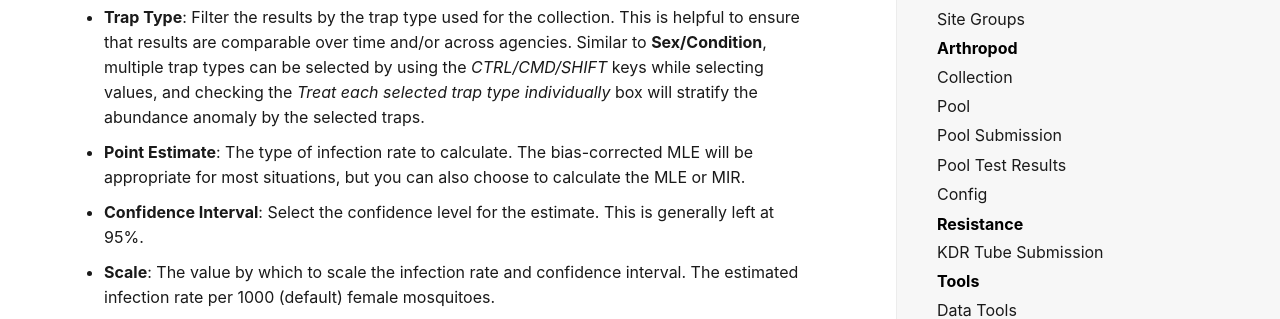
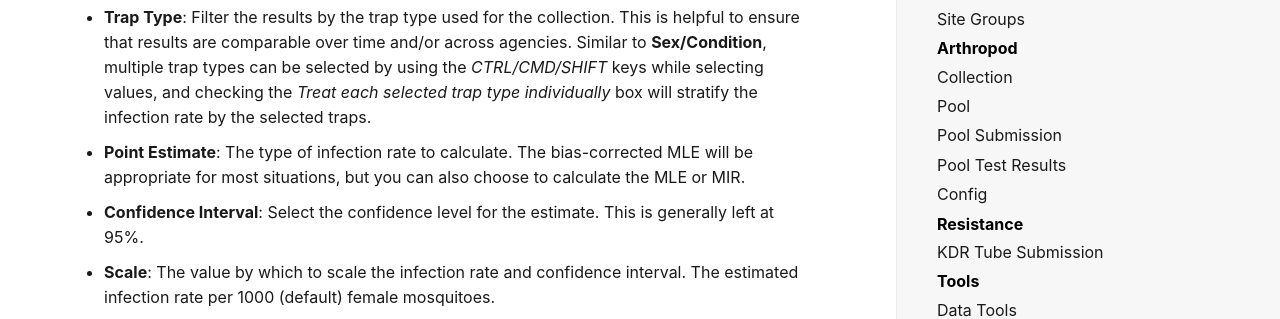
Before and after one commit to tlvaldepena/vectorsurv.org, a Jekyll site: the page built from _docs/tools/calculators/infection-rate.md, in a window 1280 px wide and 900 px high, scrolled down 2073 px. Shown: the part 178-497 px from the top of the window. Built offline with Jekyll 4.4.1, drawn with Linux system fonts in a browser that asks for light colours.

Commit message:
Fix typos

```diff
--- a/_docs/tools/calculators/infection-rate.md
+++ b/_docs/tools/calculators/infection-rate.md
@@ -13,7 +13,7 @@ The pool infection rate calculator estimates the arbovirus infection rate based
 * **Target/Virus**: The pathogen for which you wish to estimate the pool infection rate.
 * **Species**: Here you can choose whether to look at the infection rate for all species or selected species of interest. Multiple species can be selected by using the *CTRL/CMD/SHIFT* keys while selecting values. If the *Treat each selected species independently* box is checked, the infection rate will be stratified by species, otherwise the rate will be aggregated for all selected species.
 * **Sex/Condition**: Typically, the females of various conditions are of interest when calculating the infection rate, but you could also examine males, unknown sex, eggs, larvae, and pupae. Multiple values can be selected by using the *CTRL/CMD/SHIFT* keys while selecting values, and checking the *Treat each selected sex/condition individually* box will stratify the infection rate by the selected values.
-* **Trap Type**: Filter the results by the trap type used for the collection. This is helpful to ensure that results are comparable over time and/or across agencies. Similar to **Sex/Condition**, multiple trap types can be selected by using the *CTRL/CMD/SHIFT* keys while selecting values, and checking the *Treat each selected trap type individually* box will stratify the abundance anomaly by the selected traps.
+* **Trap Type**: Filter the results by the trap type used for the collection. This is helpful to ensure that results are comparable over time and/or across agencies. Similar to **Sex/Condition**, multiple trap types can be selected by using the *CTRL/CMD/SHIFT* keys while selecting values, and checking the *Treat each selected trap type individually* box will stratify the infection rate by the selected traps.
 * **Point Estimate**: The type of infection rate to calculate. The bias-corrected MLE will be appropriate for most situations, but you can also choose to calculate the MLE or MIR.
 * **Confidence Interval**: Select the confidence level for the estimate. This is generally left at 95%.
 * **Scale**: The value by which to scale the infection rate and confidence interval. The estimated infection rate per 1000 (default) female mosquitoes.
```
